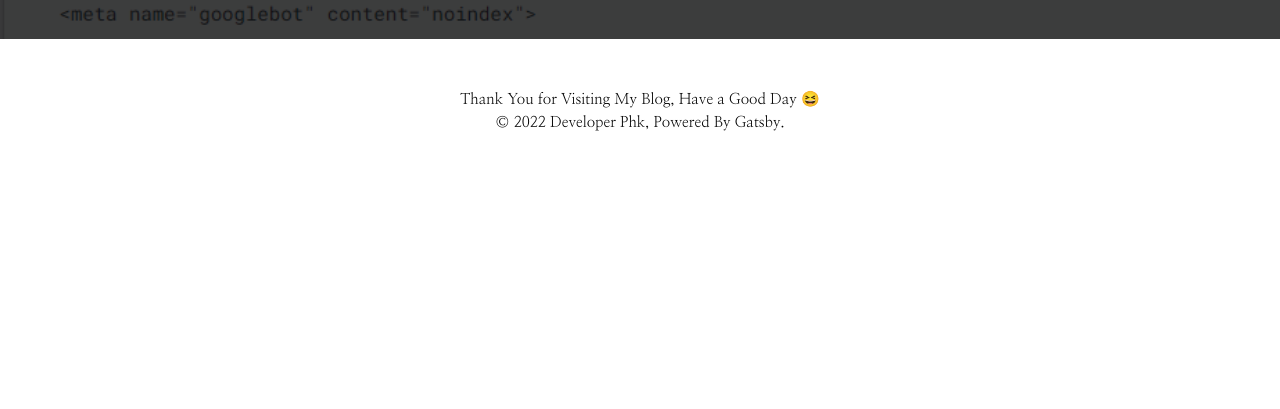
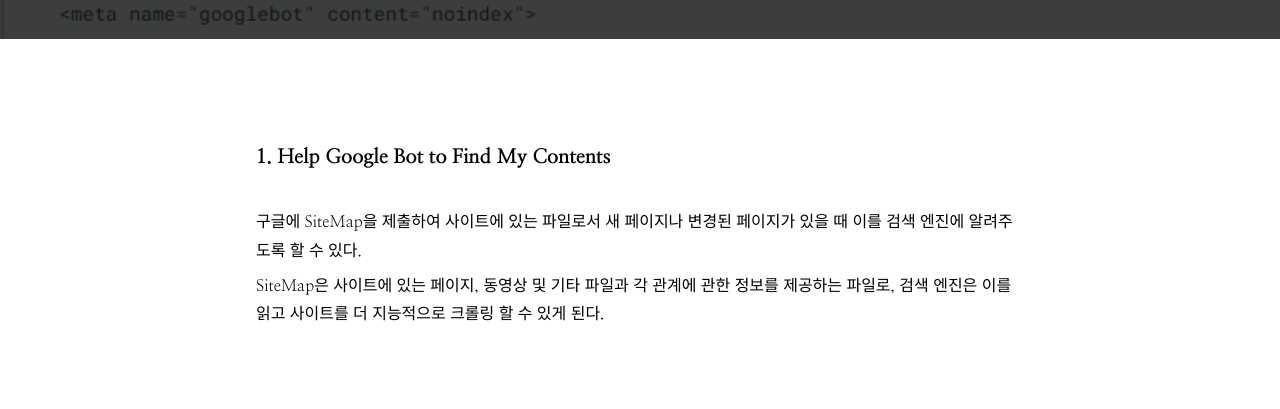
Before and after one commit to phk9436/gatsbyBlog, a Gatsby site in the folder myapp/: page /test/ in a window 1280 px wide. Shown: the part 361-770 px from the top of the page. Built offline with nearby package versions, Linux system fonts and the light colour scheme; Gatsby itself is replaced by a stand-in of ours.

Commit message:
postContent

```diff
--- /dev/null
+++ b/myapp/src/components/Post/PostContent.tsx
@@ -0,0 +1,107 @@
+import React from "react"
+import styled from "@emotion/styled"
+
+interface PostContentProps {
+  html: string
+}
+
+function PostContent({ html }: PostContentProps) {
+  return <MarkdownRenderer dangerouslySetInnerHTML={{ __html: html }} />
+}
+
+export default PostContent
+
+const MarkdownRenderer = styled.div`
+  // Renderer Style
+  display: flex;
+  flex-direction: column;
+  width: 768px;
+  margin: 0 auto;
+  padding: 100px 0;
+
+  // Markdown Style
+  line-height: 1.8;
+  font-size: 16px;
+  font-weight: 400;
+
+  // Apply Padding Attribute to All Elements
+  p {
+    padding: 3px 0;
+  }
+
+  // Adjust Heading Element Style
+  h1,
+  h2,
+  h3 {
+    font-weight: 800;
+    margin-bottom: 30px;
+  }
+
+  * + h1,
+  * + h2,
+  * + h3 {
+    margin-top: 80px;
+  }
+
+  hr + h1,
+  hr + h2,
+  hr + h3 {
+    margin-top: 0;
+  }
+
+  h1 {
+    font-size: 30px;
+  }
+
+  h2 {
+    font-size: 25px;
+  }
+
+  h3 {
+    font-size: 20px;
+  }
+
+  // Adjust Quotation Element Style
+  blockquote {
+    margin: 30px 0;
+    padding: 5px 15px;
+    border-left: 2px solid #000000;
+    font-weight: 800;
+  }
+
+  // Adjust List Element Style
+  ol,
+  ul {
+    margin-left: 20px;
+    padding: 30px 0;
+  }
+
+  // Adjust Horizontal Rule style
+  hr {
+    border: 1px solid #000000;
+    margin: 100px 0;
+  }
+
+  // Adjust Link Element Style
+  a {
+    color: #4263eb;
+    text-decoration: underline;
+  }
+
+  // Adjust Code Style
+  pre[class*="language-"] {
+    margin: 30px 0;
+    padding: 15px;
+    font-size: 15px;
+
+    ::-webkit-scrollbar-thumb {
+      background: rgba(255, 255, 255, 0.5);
+      border-radius: 3px;
+    }
+  }
+
+  code[class*="language-"],
+  pre[class*="language-"] {
+    tab-size: 2;
+  }
+`
--- a/myapp/src/templates/post_template.tsx
+++ b/myapp/src/templates/post_template.tsx
@@ -3,6 +3,7 @@ import { graphql } from "gatsby"
 import Template from "components/Common/Template"
 import { PostPageItemType } from "types/PostItem.types"
 import PostHead from "components/Post/PostHead"
+import PostContent from "components/Post/PostContent"
 
 interface PostTemplateProps {
   data: {
@@ -12,8 +13,7 @@ interface PostTemplateProps {
   }
 }
 
-
-function post_template({
+function postTemplate({
   data: {
     allMarkdownRemark: { edges },
   },
@@ -40,11 +40,12 @@ function post_template({
         categories={categories}
         thumbnail={gatsbyImageData}
       />
+      <PostContent html={html} />
     </Template>
   )
 }
 
-export default post_template
+export default postTemplate
 
 export const queryMarkdownDataBySlug = graphql`
   query queryMarkdownDataBySlug($slug: String) {
```
